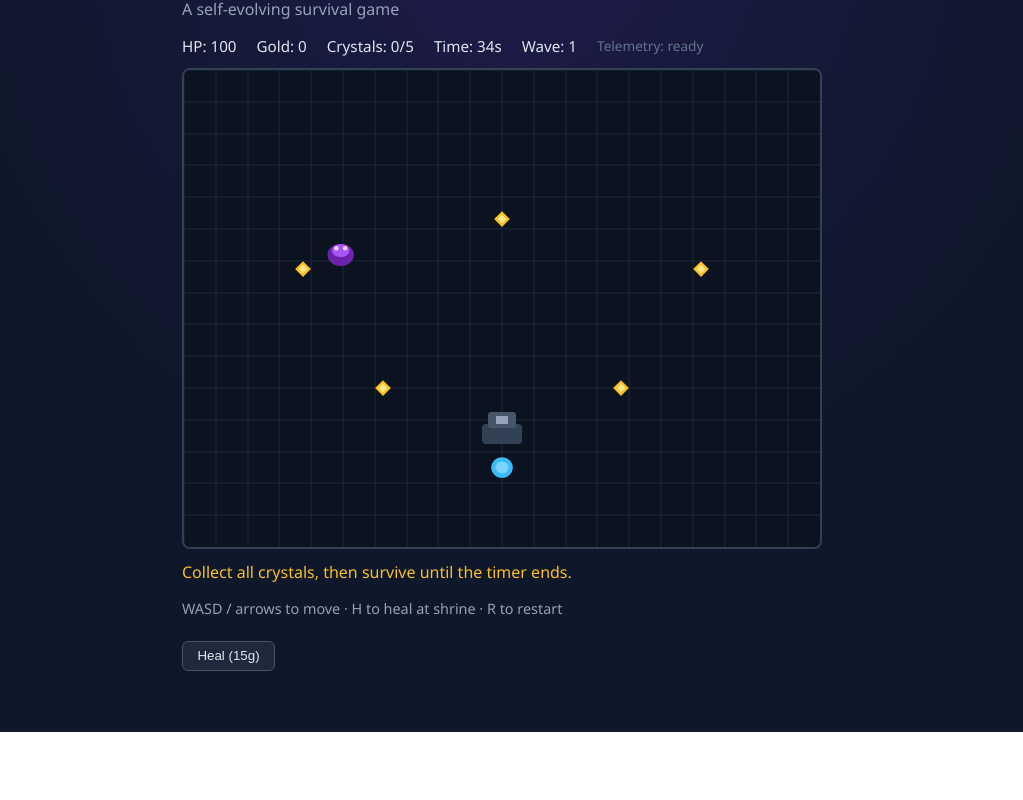
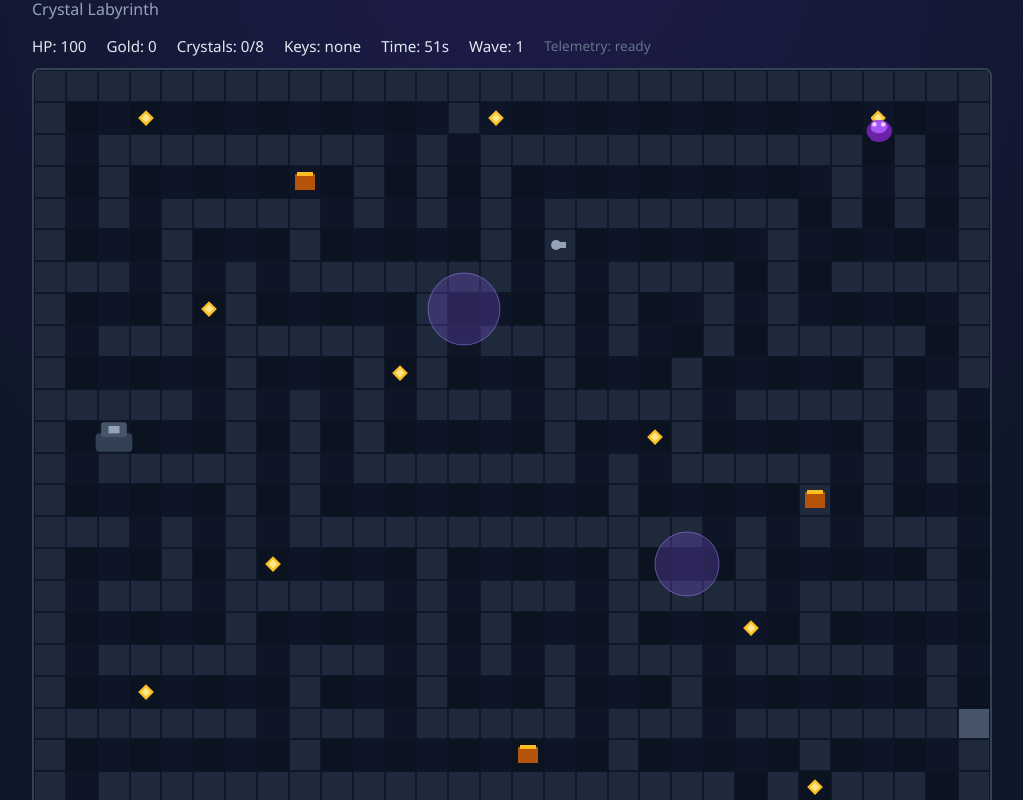
Before and after one commit to josipjelic/evolving-game, a website built with Vite: page src/index.html in a window 1280 px wide. Shown: the part 68-868 px from the top of the page, without its empty margins (118-1141 px from the left). Before the commit the page ends 800 px from the top, so only its background shows below. Built offline with nearby package versions, Linux system fonts and the light colour scheme.

Commit message:
feat: tile labyrinth maze with keys, chests, and hazards
Replace open arena with 960x800 maze layout, wall collision, iron key
gate, loot chests, purple hazard pools, dual shrines, and 8-crystal win.
Human sessions remain primary telemetry signal.

Co-authored-by: Cursor <cursoragent@cursor.com>

```diff
--- a/content/dialog.json
+++ b/content/dialog.json
@@ -1,8 +1,8 @@
 {
-  "onLowHp": "Your energy flickers… find crystals or visit the shrine.",
+  "onLowHp": "Your energy flickers… find a shrine or a chest.",
   "onCoinCollect": "Crystal absorbed.",
-  "onWin": "The cavern stabilizes. You survive another cycle.",
-  "onLose": "The shadows claim you. The cavern resets…",
+  "onWin": "The labyrinth yields. You mapped a path through.",
+  "onLose": "The shadows claim you. The maze resets…",
   "onHeal": "Shrine mends your wounds.",
   "onNotEnoughGold": "Not enough gold for healing."
 }
--- a/content/enemies.json
+++ b/content/enemies.json
@@ -14,6 +14,6 @@
     }
   },
   "levelEnemyMap": {
-    "level_1": ["shadow", "shadow", "wisp"]
+    "level_1": ["shadow", "shadow", "wisp", "wisp"]
   }
 }
--- a/content/levels/level_1.json
+++ b/content/levels/level_1.json
@@ -1,28 +1,69 @@
 {
   "id": "level_1",
-  "name": "Crystal Cavern",
-  "width": 640,
-  "height": 480,
-  "playerStart": { "x": 320, "y": 400 },
+  "name": "Crystal Labyrinth",
+  "tileSize": 32,
+  "layout": [
+    "##############################",
+    "#............#...............#",
+    "#.#########.#.############.#.#",
+    "#.#.......#.#.#..........#.#.#",
+    "#.#.#####.#.#.#.########.#.#.#",
+    "#...#...#.....#.#......#.....#",
+    "###.#.#.#######.#.####.#.#####",
+    "#...#.#.....#...#.#..#.#.....#",
+    "#.###.#####.#.###.#..#.#####.#",
+    "#.....#...#.#...#...#.....#..#",
+    "#####.#.#.#.###.#####.#####.#.",
+    "#.....#.#.#.....#...#.....#.#.",
+    "#.#####.#.#######.#.#####.#.#.",
+    "#.....#.#.........#.....#.#...",
+    "###.#.#.#############.#.#.###.",
+    "#...#.#.....#.....#...#.....#.",
+    "#.###.#####.#.###.#####.#####.",
+    "#.....#.....#.#...#.....#.....",
+    "#.#####.###.#.#.#.###.#####.#.",
+    "#.......#...#...#...#.......#.",
+    "#######.###.#####.###.#######D",
+    "#.......#.........#.....#....#",
+    "#.####################.#.###.#",
+    "#.......................#...S#",
+    "##############################"
+  ],
+  "playerStart": { "tx": 27, "ty": 23 },
   "coins": [
-    { "x": 120, "y": 200 },
-    { "x": 320, "y": 150 },
-    { "x": 520, "y": 200 },
-    { "x": 200, "y": 320 },
-    { "x": 440, "y": 320 }
+    { "tx": 3, "ty": 1 }, { "tx": 14, "ty": 1 }, { "tx": 26, "ty": 1 },
+    { "tx": 5, "ty": 7 }, { "tx": 11, "ty": 9 },
+    { "tx": 19, "ty": 11 }, { "tx": 7, "ty": 15 },
+    { "tx": 22, "ty": 17 },     { "tx": 3, "ty": 19 },
+    { "tx": 24, "ty": 22 }
+  ],
+  "keys": [{ "id": "iron", "tx": 16, "ty": 5 }],
+  "doors": [{ "keyId": "iron", "tx": 29, "ty": 20 }],
+  "chests": [
+    { "tx": 8, "ty": 3, "gold": 20 },
+    { "tx": 24, "ty": 13, "gold": 15 },
+    { "tx": 15, "ty": 21, "gold": 10 }
+  ],
+  "shrines": [
+    { "tx": 27, "ty": 23, "type": "heal" },
+    { "tx": 2, "ty": 11, "type": "heal" }
+  ],
+  "hazards": [
+    { "tx": 13, "ty": 7, "radius": 36, "dps": 6 },
+    { "tx": 20, "ty": 15, "radius": 32, "dps": 5 }
   ],
   "enemySpawns": [
-    { "x": 80, "y": 80 },
-    { "x": 560, "y": 80 },
-    { "x": 320, "y": 60 }
+    { "tx": 14, "ty": 1 }, { "tx": 26, "ty": 1 },
+    { "tx": 5, "ty": 7 }, { "tx": 19, "ty": 11 },
+    { "tx": 24, "ty": 22 }
   ],
   "winCondition": {
-    "coinsRequired": 5,
-    "surviveSeconds": 38
+    "coinsRequired": 8,
+    "surviveSeconds": 55
   },
   "tutorialLines": [
-    "Collect all crystals, then survive until the timer ends.",
-    "Avoid shadow creatures — they drain your energy.",
-    "Press H near the shrine to heal (costs gold)."
+    "Navigate the labyrinth — dark tiles are solid walls.",
+    "Find the iron key to open the vault door (east passage).",
+    "Collect 8 crystals, loot chests, avoid purple pools. H to heal at shrines."
   ]
 }
--- a/src/index.html
+++ b/src/index.html
@@ -3,27 +3,28 @@
   <head>
     <meta charset="UTF-8" />
     <meta name="viewport" content="width=device-width, initial-scale=1.0" />
-    <title>Evolving Game — Crystal Cavern</title>
+    <title>Evolving Game — Crystal Labyrinth</title>
     <link rel="stylesheet" href="/style.css" />
   </head>
   <body>
     <div id="ui">
       <header>
-        <h1>Crystal Cavern</h1>
+        <h1>Crystal Labyrinth</h1>
         <p id="subtitle">A self-evolving survival game</p>
       </header>
       <div id="stats">
         <span id="hp">HP: 100</span>
         <span id="gold">Gold: 0</span>
-        <span id="coins">Crystals: 0/5</span>
+        <span id="coins">Crystals: 0/8</span>
+        <span id="keys">Keys: none</span>
         <span id="timer">Time: —</span>
         <span id="wave">Wave: 1</span>
         <span id="telemetry-status" class="telemetry-idle">Telemetry: idle</span>
       </div>
-      <canvas id="game" width="640" height="480"></canvas>
+      <canvas id="game"></canvas>
       <div id="message"></div>
       <div id="controls">
-        <p>WASD / arrows to move · H to heal at shrine · R to restart</p>
+        <p>WASD move · H heal at shrine · Loot chests & keys · R restart</p>
         <button id="heal-btn" type="button">Heal (15g)</button>
       </div>
     </div>
--- a/src/main.js
+++ b/src/main.js
@@ -1,22 +1,31 @@
 import balance from "../rules/balance.json";
-import level from "../content/levels/level_1.json";
+import levelDef from "../content/levels/level_1.json";
 import enemiesDef from "../content/enemies.json";
 import dialog from "../content/dialog.json";
 import assetsManifest from "../content/assets.json";
+import { parseLevel, tileCenter, moveCircle, circleHitsWall, drawMap } from "./map.js";
+
+const map = parseLevel(levelDef);
+const level = { ...levelDef, width: map.width, height: map.height };
+const TS = map.tileSize;
 
 const canvas = document.getElementById("game");
 const ctx = canvas.getContext("2d");
+canvas.width = map.width;
+canvas.height = map.height;
+
 const hpEl = document.getElementById("hp");
 const goldEl = document.getElementById("gold");
 const coinsEl = document.getElementById("coins");
+const keysEl = document.getElementById("keys");
 const timerEl = document.getElementById("timer");
 const waveEl = document.getElementById("wave");
 const messageEl = document.getElementById("message");
 const healBtn = document.getElementById("heal-btn");
 const telemetryEl = document.getElementById("telemetry-status");
+document.getElementById("subtitle").textContent = level.name;
 
-const SHRINE = { x: level.playerStart.x, y: level.playerStart.y - 40, radius: 24 };
-const keys = new Set();
+const keySet = new Set();
 const LS_KEY = "evolving-game-telemetry";
 
 function clamp(v, min, max) {
@@ -25,6 +34,10 @@ function clamp(v, min, max) {
 
 function dist(a, b) {
   return Math.hypot(a.x - b.x, a.y - b.y);
+}
+
+function tw(tx, ty) {
+  return tileCenter(tx, ty, TS);
 }
 
 function newSessionId() {
@@ -39,21 +52,24 @@ function createSession() {
     startedAt: new Date().toISOString(),
     events: [],
     healsUsed: 0,
+    chestsOpened: 0,
     saved: false,
   };
 }
 
 function createState() {
+  const start = tw(level.playerStart.tx, level.playerStart.ty);
   return {
-    player: {
-      x: level.playerStart.x,
-      y: level.playerStart.y,
-      hp: balance.player.maxHp,
-      radius: 12,
-    },
+    player: { ...start, hp: balance.player.maxHp, radius: 12 },
     gold: 0,
     coinsCollected: 0,
-    coins: level.coins.map((c) => ({ ...c, taken: false })),
+    keysHeld: new Set(),
+    openDoors: new Set(),
+    coins: (level.coins ?? []).map((c) => ({ ...tw(c.tx, c.ty), taken: false })),
+    keys: (level.keys ?? []).map((k) => ({ ...k, ...tw(k.tx, k.ty), taken: false })),
+    chests: (level.chests ?? []).map((c) => ({ ...tw(c.tx, c.ty), gold: c.gold, opened: false })),
+    shrines: (level.shrines ?? []).map((s) => ({ ...tw(s.tx, s.ty), type: s.type, radius: 22 })),
+    hazards: (level.hazards ?? []).map((h) => ({ ...tw(h.tx, h.ty), radius: h.radius, dps: h.dps })),
     enemies: [],
     elapsed: 0,
     wave: 1,
@@ -76,10 +92,7 @@ async function loadSprites() {
       Object.entries(assetsManifest.sprites).map(([key, path]) =>
         new Promise((resolve, reject) => {
           const img = new Image();
-          img.onload = () => {
-            sprites[key] = img;
-            resolve();
-          };
+          img.onload = () => { sprites[key] = img; resolve(); };
           img.onerror = reject;
           img.src = path;
         })
@@ -118,12 +131,12 @@ function logEvent(type, data = {}) {
     hp: state.player.hp,
     gold: state.gold,
     coins: state.coinsCollected,
+    keys: [...state.keysHeld],
     playerX: Math.round(state.player.x),
     playerY: Math.round(state.player.y),
     ...data,
   };
   session.events.push(entry);
-
   const existing = JSON.parse(localStorage.getItem(LS_KEY) ?? "[]");
   existing.push(entry);
   localStorage.setItem(LS_KEY, JSON.stringify(existing.slice(-500)));
@@ -132,7 +145,6 @@ function logEvent(type, data = {}) {
 async function saveSession(outcome, extra = {}) {
   if (session.saved) return;
   session.saved = true;
-
   const payload = {
     sessionId: session.sessionId,
     player: "human",
@@ -145,17 +157,16 @@ async function saveSession(outcome, extra = {}) {
     coinsCollected: state.coinsCollected,
     coinsRequired: level.winCondition.coinsRequired,
     healsUsed: session.healsUsed,
+    chestsOpened: session.chestsOpened,
     gold: state.gold,
     finalHp: Math.round(Math.max(0, state.player.hp)),
     events: session.events,
     ...extra,
   };
-
   if (!import.meta.env.DEV) {
     setTelemetryStatus("local only (build)", "idle");
     return;
   }
-
   setTelemetryStatus("saving…", "idle");
   try {
     const res = await fetch("/api/telemetry", {
@@ -180,15 +191,32 @@ function finishRun(outcome, extra = {}) {
   saveSession(outcome, extra);
 }
 
+function tryOpenDoors() {
+  for (const door of level.doors ?? []) {
+    const key = `${door.tx},${door.ty}`;
+    if (state.openDoors.has(key)) continue;
+    if (!state.keysHeld.has(door.keyId)) continue;
+    const dc = tw(door.tx, door.ty);
+    if (dist(state.player, dc) < TS * 1.2) {
+      state.openDoors.add(key);
+      say(`The ${door.keyId} gate opens!`);
+      logEvent("door_open", { keyId: door.keyId });
+    }
+  }
+}
+
 function spawnEnemy() {
-  const spawn = level.enemySpawns[Math.floor(Math.random() * level.enemySpawns.length)];
+  const spawns = level.enemySpawns ?? [];
+  if (!spawns.length) return;
+  const s = spawns[Math.floor(Math.random() * spawns.length)];
+  const pos = tw(s.tx, s.ty);
   const typeKey = state.lastSpawnTypes[state.enemies.length % state.lastSpawnTypes.length];
   const type = enemiesDef.enemies[typeKey] ?? enemiesDef.enemies.shadow;
   const scale = 1 + (state.wave - 1) * balance.waves.difficultyScalePerWave;
 
   state.enemies.push({
-    x: spawn.x,
-    y: spawn.y,
+    x: pos.x,
+    y: pos.y,
     hp: Math.round(balance.enemy.hp * scale),
     speed: balance.enemy.speed * (1 + (state.wave - 1) * 0.05),
     damage: Math.round(balance.enemy.damage * scale),
@@ -199,15 +227,21 @@ function spawnEnemy() {
     vy: (Math.random() - 0.5) * 2,
   });
 
-  if (state.enemies.length >= balance.waves.maxEnemiesOnScreen) {
-    state.wave += 1;
-  }
+  if (state.enemies.length >= balance.waves.maxEnemiesOnScreen) state.wave += 1;
+}
+
+function nearestShrine() {
+  return state.shrines.reduce((best, s) => {
+    const d = dist(state.player, s);
+    return d < best.d ? { d, s } : best;
+  }, { d: Infinity, s: null }).s;
 }
 
 function tryHeal() {
   if (state.over) return;
-  if (dist(state.player, SHRINE) > SHRINE.radius + state.player.radius) {
-    say("Stand near the shrine to heal.");
+  const shrine = nearestShrine();
+  if (!shrine || dist(state.player, shrine) > shrine.radius + state.player.radius) {
+    say("Stand near a shrine to heal.");
     return;
   }
   if (state.gold < balance.economy.healCost) {
@@ -215,21 +249,84 @@ function tryHeal() {
     return;
   }
   state.gold -= balance.economy.healCost;
-  state.player.hp = clamp(
-    state.player.hp + balance.economy.healAmount,
-    0,
-    balance.player.maxHp
-  );
+  state.player.hp = clamp(state.player.hp + balance.economy.healAmount, 0, balance.player.maxHp);
   session.healsUsed += 1;
   say(dialog.onHeal);
   logEvent("heal");
+}
+
+function collectPickups() {
+  for (const coin of state.coins) {
+    if (!coin.taken && dist(state.player, coin) < state.player.radius + 12) {
+      coin.taken = true;
+      state.coinsCollected += 1;
+      state.gold += balance.economy.coinValue;
+      say(dialog.onCoinCollect);
+      logEvent("coin_collect", { total: state.coinsCollected });
+    }
+  }
+
+  for (const key of state.keys) {
+    if (!key.taken && dist(state.player, key) < state.player.radius + 14) {
+      key.taken = true;
+      state.keysHeld.add(key.id);
+      say(`Picked up ${key.id} key.`);
+      logEvent("key_pickup", { keyId: key.id });
+    }
+  }
+
+  for (const chest of state.chests) {
+    if (!chest.opened && dist(state.player, chest) < state.player.radius + 14) {
+      chest.opened = true;
+      state.gold += chest.gold;
+      session.chestsOpened += 1;
+      say(`Chest! +${chest.gold} gold.`);
+      logEvent("chest_open", { gold: chest.gold });
+    }
+  }
+
+  tryOpenDoors();
+}
+
+function updateEnemies(dt) {
+  for (const enemy of state.enemies) {
+    let dx = 0;
+    let dy = 0;
+    if (enemy.behavior === "chase") {
+      const d = dist(enemy, state.player) || 1;
+      dx = (state.player.x - enemy.x) / d * enemy.speed;
+      dy = (state.player.y - enemy.y) / d * enemy.speed;
+    } else {
+      dx = enemy.vx;
+      dy = enemy.vy;
+    }
+
+    const moved = moveCircle(enemy, dx, dy, map.walls, map, state.openDoors);
+    enemy.x = moved.x;
+    enemy.y = moved.y;
+
+    if (enemy.behavior === "patrol") {
+      if (circleHitsWall(enemy.x + enemy.vx, enemy.y, enemy.radius, map.walls, state.openDoors)) enemy.vx *= -1;
+      if (circleHitsWall(enemy.x, enemy.y + enemy.vy, enemy.radius, map.walls, state.openDoors)) enemy.vy *= -1;
+    }
+
+    if (dist(enemy, state.player) < enemy.radius + state.player.radius) {
+      state.player.hp -= enemy.damage * dt;
+      if (state.player.hp <= 0) {
+        say(dialog.onLose);
+        finishRun("lose", { reason: "death", deathX: Math.round(state.player.x), deathY: Math.round(state.player.y) });
+      } else if (state.player.hp < balance.player.maxHp * 0.3) {
+        say(dialog.onLowHp);
+      }
+    }
+  }
 }
 
 function update(dt) {
   if (state.over) return;
 
   state.elapsed += dt;
-  const timeLeft = Math.max(0, level.winCondition.surviveSeconds - state.elapsed);
+  const timeLeft = level.winCondition.surviveSeconds - state.elapsed;
   if (timeLeft <= 0 && state.coinsCollected < level.winCondition.coinsRequired) {
     say(dialog.onLose);
     finishRun("lose", { reason: "timeout" });
@@ -238,95 +335,89 @@ function update(dt) {
 
   let dx = 0;
   let dy = 0;
-  if (keys.has("ArrowUp") || keys.has("w")) dy -= 1;
-  if (keys.has("ArrowDown") || keys.has("s")) dy += 1;
-  if (keys.has("ArrowLeft") || keys.has("a")) dx -= 1;
-  if (keys.has("ArrowRight") || keys.has("d")) dx += 1;
+  if (keySet.has("ArrowUp") || keySet.has("w")) dy -= 1;
+  if (keySet.has("ArrowDown") || keySet.has("s")) dy += 1;
+  if (keySet.has("ArrowLeft") || keySet.has("a")) dx -= 1;
+  if (keySet.has("ArrowRight") || keySet.has("d")) dx += 1;
+
   if (dx || dy) {
     const len = Math.hypot(dx, dy) || 1;
-    state.player.x = clamp(state.player.x + (dx / len) * balance.player.speed, 16, level.width - 16);
-    state.player.y = clamp(state.player.y + (dy / len) * balance.player.speed, 16, level.height - 16);
+    const moved = moveCircle(
+      state.player,
+      (dx / len) * balance.player.speed,
+      (dy / len) * balance.player.speed,
+      map.walls,
+      map,
+      state.openDoors
+    );
+    state.player.x = moved.x;
+    state.player.y = moved.y;
   }
 
-  for (const coin of state.coins) {
-    if (!coin.taken && dist(state.player, coin) < state.player.radius + 10) {
-      coin.taken = true;
-      state.coinsCollected += 1;
-      state.gold += balance.economy.coinValue;
-      say(dialog.onCoinCollect);
-      logEvent("coin_collect", { total: state.coinsCollected });
+  collectPickups();
+
+  for (const hazard of state.hazards) {
+    if (dist(state.player, hazard) < hazard.radius) {
+      state.player.hp -= hazard.dps * dt;
+      if (state.player.hp <= 0) {
+        say(dialog.onLose);
+        finishRun("lose", { reason: "hazard", deathX: Math.round(state.player.x), deathY: Math.round(state.player.y) });
+        return;
+      }
     }
   }
 
   state.spawnTimer += dt * 1000;
-  if (
-    state.spawnTimer >= balance.enemy.spawnIntervalMs &&
-    state.enemies.length < balance.waves.maxEnemiesOnScreen
-  ) {
+  if (state.spawnTimer >= balance.enemy.spawnIntervalMs && state.enemies.length < balance.waves.maxEnemiesOnScreen) {
     state.spawnTimer = 0;
     spawnEnemy();
   }
 
-  for (const enemy of state.enemies) {
-    if (enemy.behavior === "chase") {
-      const d = dist(enemy, state.player) || 1;
-      enemy.x += (state.player.x - enemy.x) / d * enemy.speed;
-      enemy.y += (state.player.y - enemy.y) / d * enemy.speed;
-    } else {
-      enemy.x += enemy.vx;
-      enemy.y += enemy.vy;
-      if (enemy.x < 20 || enemy.x > level.width - 20) enemy.vx *= -1;
-      if (enemy.y < 20 || enemy.y > level.height - 20) enemy.vy *= -1;
-    }
+  updateEnemies(dt);
 
-    if (dist(enemy, state.player) < enemy.radius + state.player.radius) {
-      state.player.hp -= enemy.damage * dt;
-      if (state.player.hp <= 0) {
-        say(dialog.onLose);
-        finishRun("lose", {
-          reason: "death",
-          deathX: Math.round(state.player.x),
-          deathY: Math.round(state.player.y),
-        });
-      } else if (state.player.hp < balance.player.maxHp * 0.3) {
-        say(dialog.onLowHp);
-      }
-    }
-  }
-
-  if (
-    state.coinsCollected >= level.winCondition.coinsRequired &&
-    state.elapsed >= level.winCondition.surviveSeconds
-  ) {
+  if (state.coinsCollected >= level.winCondition.coinsRequired && state.elapsed >= level.winCondition.surviveSeconds) {
     say(dialog.onWin);
     finishRun("win");
   }
 }
 
 function draw() {
-  ctx.fillStyle = "#0b1220";
-  ctx.fillRect(0, 0, level.width, level.height);
+  drawMap(ctx, map, state.openDoors);
 
-  ctx.strokeStyle = "#1e293b";
-  for (let x = 0; x < level.width; x += 32) {
+  for (const hazard of state.hazards) {
+    ctx.fillStyle = "rgba(139, 92, 246, 0.25)";
     ctx.beginPath();
-    ctx.moveTo(x, 0);
-    ctx.lineTo(x, level.height);
-    ctx.stroke();
-  }
-  for (let y = 0; y < level.height; y += 32) {
-    ctx.beginPath();
-    ctx.moveTo(0, y);
-    ctx.lineTo(level.width, y);
+    ctx.arc(hazard.x, hazard.y, hazard.radius, 0, Math.PI * 2);
+    ctx.fill();
+    ctx.strokeStyle = "rgba(167, 139, 250, 0.5)";
     ctx.stroke();
   }
 
-  ctx.fillStyle = "#334155";
-  drawSprite("shrine", SHRINE.x, SHRINE.y, 48, () => {
+  for (const shrine of state.shrines) {
+    drawSprite("shrine", shrine.x, shrine.y, 44, () => {
+      ctx.fillStyle = "#334155";
+      ctx.beginPath();
+      ctx.arc(shrine.x, shrine.y, shrine.radius, 0, Math.PI * 2);
+      ctx.fill();
+    });
+  }
+
+  for (const chest of state.chests) {
+    if (chest.opened) continue;
+    ctx.fillStyle = "#b45309";
+    ctx.fillRect(chest.x - 10, chest.y - 8, 20, 16);
+    ctx.fillStyle = "#fbbf24";
+    ctx.fillRect(chest.x - 8, chest.y - 10, 16, 4);
+  }
+
+  for (const key of state.keys) {
+    if (key.taken) continue;
+    ctx.fillStyle = "#94a3b8";
+    ctx.fillRect(key.x - 6, key.y - 3, 12, 6);
     ctx.beginPath();
-    ctx.arc(SHRINE.x, SHRINE.y, SHRINE.radius, 0, Math.PI * 2);
+    ctx.arc(key.x - 4, key.y, 5, 0, Math.PI * 2);
     ctx.fill();
-  });
+  }
 
   for (const coin of state.coins) {
     if (coin.taken) continue;
@@ -358,8 +449,8 @@ function draw() {
   hpEl.textContent = `HP: ${Math.max(0, Math.round(state.player.hp))}`;
   goldEl.textContent = `Gold: ${state.gold}`;
   coinsEl.textContent = `Crystals: ${state.coinsCollected}/${level.winCondition.coinsRequired}`;
-  const timeLeft = Math.max(0, Math.ceil(level.winCondition.surviveSeconds - state.elapsed));
-  timerEl.textContent = `Time: ${timeLeft}s`;
+  keysEl.textContent = `Keys: ${state.keysHeld.size ? [...state.keysHeld].join(", ") : "none"}`;
+  timerEl.textContent = `Time: ${Math.max(0, Math.ceil(level.winCondition.surviveSeconds - state.elapsed))}s`;
   waveEl.textContent = `Wave: ${state.wave}`;
 }
 
@@ -380,15 +471,15 @@ function loop(now) {
 }
 
 window.addEventListener("keydown", (e) => {
-  keys.add(e.key);
+  keySet.add(e.key);
   if (e.key === "h" || e.key === "H") tryHeal();
   if (e.key === "r" || e.key === "R") restart();
 });
-window.addEventListener("keyup", (e) => keys.delete(e.key));
+window.addEventListener("keyup", (e) => keySet.delete(e.key));
 healBtn.addEventListener("click", tryHeal);
 
 setTelemetryStatus("ready", "idle");
 say(level.tutorialLines[0]);
 loadSprites().then(() => requestAnimationFrame(loop));
 
-export { balance, level, enemiesDef, dialog, createState, dist, clamp };
+export { balance, level, enemiesDef, dialog, createState, dist, clamp, map };
--- /dev/null
+++ b/src/map.js
@@ -0,0 +1,93 @@
+/** Tile map: collision, rendering, world ↔ tile coords */
+
+export function parseLevel(level) {
+  const tileSize = level.tileSize ?? 32;
+  const layout = level.layout;
+  const height = layout.length;
+  const width = layout[0].length;
+  const walls = [];
+  const doors = new Map();
+
+  for (const d of level.doors ?? []) {
+    doors.set(`${d.tx},${d.ty}`, d.keyId);
+  }
+
+  for (let ty = 0; ty < height; ty++) {
+    for (let tx = 0; tx < width; tx++) {
+      const ch = layout[ty][tx];
+      if (ch === "#" || ch === "D") {
+        walls.push({ tx, ty, x: tx * tileSize, y: ty * tileSize, w: tileSize, h: tileSize, door: ch === "D", keyId: doors.get(`${tx},${ty}`) });
+      }
+    }
+  }
+
+  return {
+    tileSize,
+    layout,
+    width: width * tileSize,
+    height: height * tileSize,
+    cols: width,
+    rows: height,
+    walls,
+  };
+}
+
+export function tileCenter(tx, ty, tileSize) {
+  return { x: tx * tileSize + tileSize / 2, y: ty * tileSize + tileSize / 2 };
+}
+
+export function circleHitsWall(x, y, radius, walls, openDoors = new Set()) {
+  for (const wall of walls) {
+    if (wall.door && openDoors.has(`${wall.tx},${wall.ty}`)) continue;
+    const nx = Math.max(wall.x, Math.min(x, wall.x + wall.w));
+    const ny = Math.max(wall.y, Math.min(y, wall.y + wall.h));
+    if ((x - nx) ** 2 + (y - ny) ** 2 < radius ** 2) return true;
+  }
+  return false;
+}
+
+export function moveCircle(entity, dx, dy, walls, bounds, openDoors = new Set()) {
+  let { x, y, radius } = entity;
+  const nx = x + dx;
+  if (!circleHitsWall(nx, y, radius, walls, openDoors) && nx >= radius && nx <= bounds.width - radius) {
+    x = nx;
+  }
+  const ny = y + dy;
+  if (!circleHitsWall(x, ny, radius, walls, openDoors) && ny >= radius && ny <= bounds.height - radius) {
+    y = ny;
+  }
+  return { x, y };
+}
+
+export function isWalkableTile(layout, tx, ty, openDoors = new Set()) {
+  if (ty < 0 || ty >= layout.length || tx < 0 || tx >= layout[0].length) return false;
+  const ch = layout[ty][tx];
+  if (ch === "#") return false;
+  if (ch === "D" && !openDoors.has(`${tx},${ty}`)) return false;
+  return ch !== " ";
+}
+
+export function drawMap(ctx, map, openDoors, tileOverrides = {}) {
+  const { layout, tileSize } = map;
+  for (let ty = 0; ty < map.rows; ty++) {
+    for (let tx = 0; tx < map.cols; tx++) {
+      const key = `${tx},${ty}`;
+      let ch = layout[ty][tx];
+      if (ch === "D" && openDoors.has(key)) ch = ".";
+      if (tileOverrides[key]) ch = tileOverrides[key];
+
+      const x = tx * tileSize;
+      const y = ty * tileSize;
+
+      if (ch === "#" || ch === "D") {
+        ctx.fillStyle = ch === "D" ? "#475569" : "#1e293b";
+        ctx.fillRect(x, y, tileSize, tileSize);
+        ctx.strokeStyle = "#0f172a";
+        ctx.strokeRect(x + 0.5, y + 0.5, tileSize - 1, tileSize - 1);
+      } else if (ch === ".") {
+        ctx.fillStyle = ((tx + ty) % 2 === 0) ? "#0b1220" : "#0d1526";
+        ctx.fillRect(x, y, tileSize, tileSize);
+      }
+    }
+  }
+}
--- a/src/style.css
+++ b/src/style.css
@@ -14,7 +14,7 @@ body {
 }
 
 #ui {
-  max-width: 680px;
+  max-width: 980px;
   width: 100%;
 }
 
@@ -39,7 +39,7 @@ header h1 {
 canvas {
   display: block;
   width: 100%;
-  max-width: 640px;
+  max-width: 960px;
   border: 2px solid #334155;
   border-radius: 8px;
   background: #0b1220;
```
Also changed, not shown: EVOLUTION.md (+2 -4 lines), content/features.json (+10 -5 lines), scripts/run_playtest_bot.ts (+69 -32 lines), tests/balance.test.ts (+3 -3 lines), tests/level_snapshot.test.ts (+33 -18 lines).
